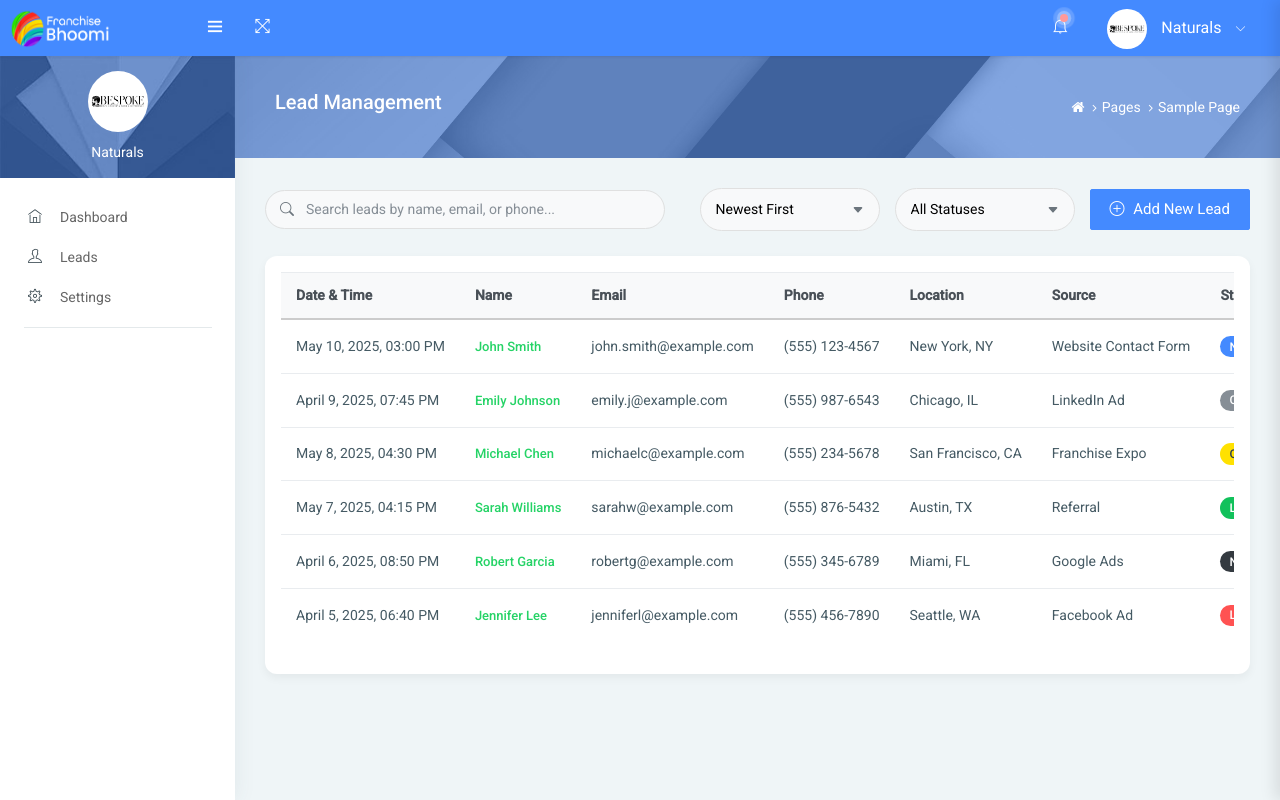
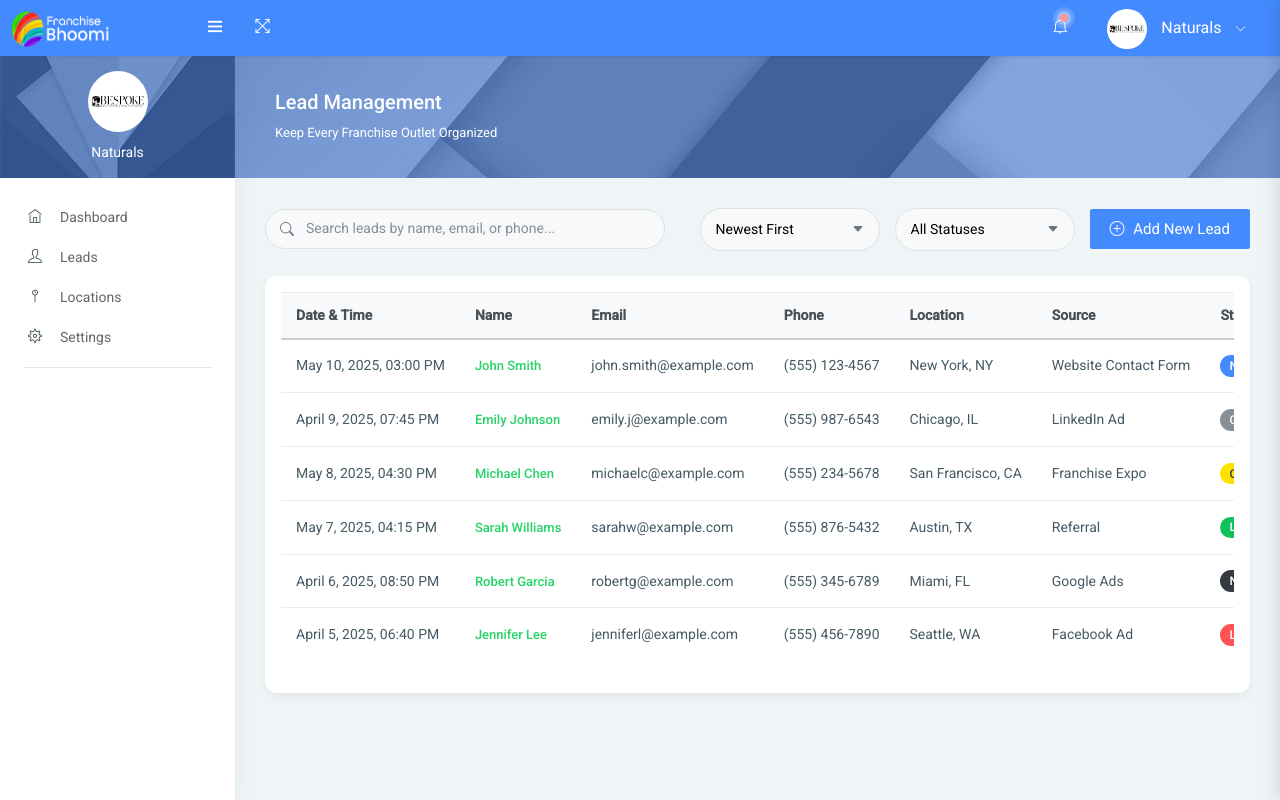
Before and after one commit to thearunkumar07/franchisebhoomiDashboard, a plain HTML site: page leads.html in a window 1280 px wide. Drawn offline with nearby package versions, Linux system fonts and the light colour scheme.

Commit message:
Update leads.html

```diff
--- a/leads.html
+++ b/leads.html
@@ -675,6 +675,13 @@ right: -100%;
                                 <span class="pcoded-mcaret"></span>
                             </a>
                         </li>
+                        <li>
+                          <a href="franchiselocation.html" class="waves-effect waves-dark">
+                              <span class="pcoded-micon"><i class="ti-pin"></i></span>
+                              <span class="pcoded-mtext">Locations</span>
+                              <span class="pcoded-mcaret"></span>
+                          </a>
+                      </li>
 
                         <li>
                             <a href="settings.html" class="waves-effect waves-dark">
@@ -693,19 +700,10 @@ right: -100%;
                                 <div class="col-md-8">
                                     <div class="page-header-title">
                                         <h5 class="m-b-10">Lead Management</h5>
+                                        <p class="m-b-0">Keep Every Franchise Outlet Organized</p>
                                     </div>
                                 </div>
-                                <div class="col-md-4">
-                                    <ul class="breadcrumb-title">
-                                        <li class="breadcrumb-item">
-                                            <a href="index.html"> <i class="fa fa-home"></i> </a>
-                                        </li>
-                                        <li class="breadcrumb-item"><a href="#!">Pages</a>
-                                        </li>
-                                        <li class="breadcrumb-item"><a href="#!">Sample Page</a>
-                                        </li>
-                                    </ul>
-                                </div>
+
                             </div>
                         </div>
                     </div>
```
